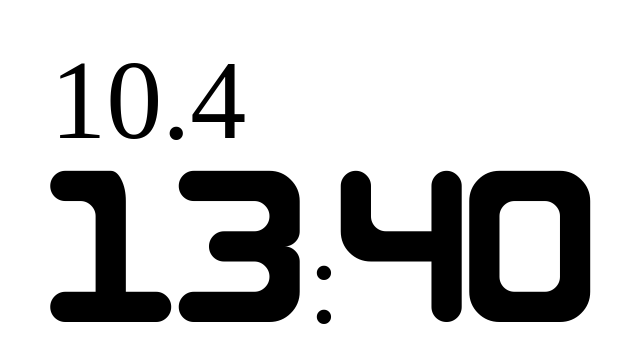
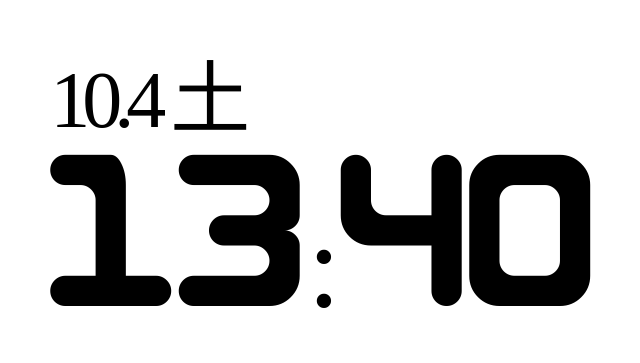
Before and after one commit to goshiso/kindle-time, a plain HTML site: page index.html in a window 1280 px wide. Shown: the part 209-572 px from the top of the page, without its empty margins (316-956 px from the left). Drawn offline with Linux system fonts and the light colour scheme; a web font is replaced by a local one.

Commit message:
Add files via upload

```diff
--- a/index.html
+++ b/index.html
@@ -48,9 +48,9 @@
     }
 
     .date {
-      letter-spacing: 0px;
+      letter-spacing: -8px;
       font-family: DATE;
-      font-size: 7rem  !important; /* 字体大小可调整 */
+      font-size: 5rem  !important; /* 字体大小可调整 */
       text-align: left;
       line-height: 1;       /* 缩小行高 */
       margin: 0;            /* 去掉默认外边距 */
```
Also changed, not shown: index.min.js, 1 other file.
